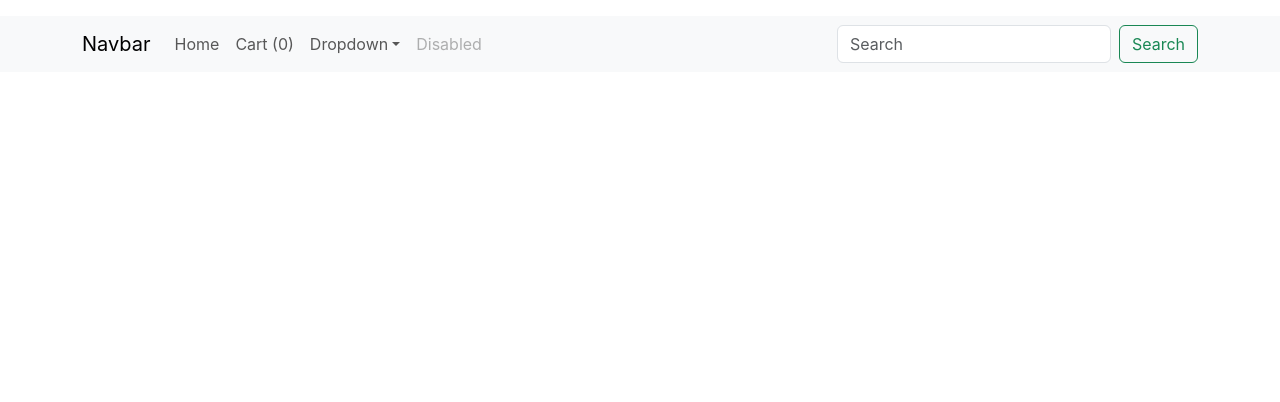
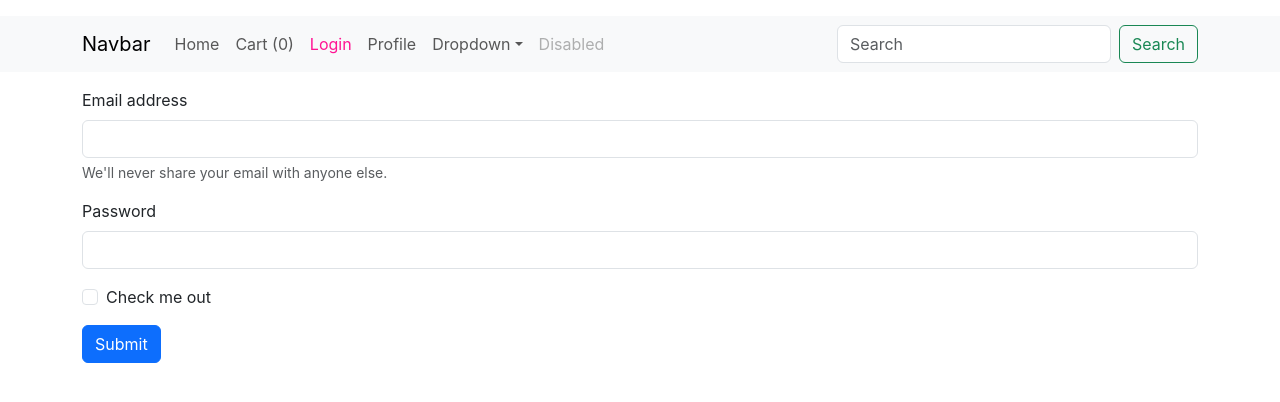
Before and after one commit to hoatq-fptaptech/t2203e_reactjs_demo, a React (Create React App) app: page /login in a window 1280 px wide. Shown: the top 402 px of the page. Built offline with nearby package versions, Linux system fonts and the light colour scheme.

Commit message:
demo token - login- profile

```diff
--- a/src/App.js
+++ b/src/App.js
@@ -7,6 +7,8 @@ import Product from './pages/Product';
 import INIT_STATE from './store/initState';
 import  { UserProvider } from './store/context';
 import reducer from './store/reducer';
+import Login from './pages/Login';
+import Profile from './pages/Profile';
 function App(){
   const localState = localStorage.getItem("state")?JSON.parse(localStorage.getItem("state")):INIT_STATE;
   // const [cart,setCart] = useState(localCart);
@@ -34,6 +36,8 @@ function App(){
             <Route path='/' element={<Home/>}/>
             <Route path='/cart' element={<Cart/>}/>
             <Route path='/product/:id' element={<Product/>}/>
+            <Route path='/login' element={<Login/>}/>
+            <Route path='/profile' element={<Profile/>}/>
         </Routes>
     </div>
     </UserProvider>
--- a/src/components/Navbar.js
+++ b/src/components/Navbar.js
@@ -17,6 +17,12 @@ function Navbar(){
                     </li>
                     <li className="nav-item">
                     <NavLink className={({isActive})=> isActive?"nav-link page-active":"nav-link"} to="/cart">Cart ({state.cart.length})</NavLink>
+                    </li>
+                    <li className="nav-item">
+                    <NavLink className={({isActive})=> isActive?"nav-link page-active":"nav-link"} to="/login">Login</NavLink>
+                    </li>
+                    <li className="nav-item">
+                    <NavLink className={({isActive})=> isActive?"nav-link page-active":"nav-link"} to="/profile">Profile</NavLink>
                     </li>
                     <li className="nav-item dropdown">
                     <a className="nav-link dropdown-toggle" href="#" role="button" data-bs-toggle="dropdown" aria-expanded="false">
--- /dev/null
+++ b/src/pages/Login.js
@@ -0,0 +1,44 @@
+import React, { useContext, useState } from "react";
+import UserContext from "../store/context";
+import { auth_login } from "../services/auth.service";
+import api from "../services/api";
+const Login = (props)=>{
+    const {state,dispatch} = useContext(UserContext);
+    const [user,setUser] = useState({email:"",password:""});
+    const handleInput = (event)=>{
+        user[event.target.name] = event.target.value;
+        setUser(user);
+    }
+    const loginSubmit = async (e)=>{
+        e.preventDefault();
+        const u = await auth_login(user);
+        dispatch({type:"AUTH_LOGIN",payload:u.token});
+        state.token = u.token;
+        setTimeout(()=>{dispatch({type:"HIDE_LOADING"})},1000);
+        localStorage.setItem("state",JSON.stringify(state));
+        api.defaults.headers.common["Authorization"] = `Bearer ${u.token}`;
+    }
+    return (
+        <section>
+          <div className='container'>
+          <form onSubmit={loginSubmit} method="post">
+            <div className="mb-3">
+                <label for="exampleInputEmail1" className="form-label">Email address</label>
+                <input type="email" onChange={handleInput} name="email" className="form-control" id="exampleInputEmail1" aria-describedby="emailHelp"/>
+                <div id="emailHelp" className="form-text">We'll never share your email with anyone else.</div>
+            </div>
+            <div className="mb-3">
+                <label for="exampleInputPassword1" className="form-label">Password</label>
+                <input type="password" onChange={handleInput} name="password" className="form-control" id="exampleInputPassword1"/>
+            </div>
+            <div className="mb-3 form-check">
+                <input type="checkbox" className="form-check-input" id="exampleCheck1"/>
+                <label className="form-check-label" for="exampleCheck1">Check me out</label>
+            </div>
+            <button type="submit" className="btn btn-primary">Submit</button>
+            </form>
+          </div>
+        </section>
+    );
+}
+export default Login;
--- /dev/null
+++ b/src/pages/Profile.js
@@ -0,0 +1,20 @@
+import React, { useEffect, useState } from "react";
+import { auth_profile } from "../services/auth.service";
+const Profile = (props)=>{
+    const [user,setUser] = useState({});
+    const getProfile = async ()=>{
+        const u = await auth_profile();
+        setUser(u);
+    }
+    useEffect(()=>{
+        getProfile();
+    },[]);
+    return (
+        <section>
+            <div className="container">
+                <h1>User: {user.name}</h1>
+            </div>
+        </section>
+    )
+}
+export default Profile;
--- a/src/services/api.js
+++ b/src/services/api.js
@@ -2,6 +2,6 @@ import axios from "axios";
 const BASE_URL = "https://localhost:7006/api/";
 const api = axios.create({
     baseURL:BASE_URL,
-  //  headers: {"Authorization":"..."}
+    //headers: {"Authorization":"Bearer ..."}
 });
 export default api;
--- /dev/null
+++ b/src/services/auth.service.js
@@ -0,0 +1,26 @@
+import api from "./api";
+
+export const auth_login = async (user)=>{
+    const url = "auth/login";
+    try {
+        const rs = await api.post(url,{email:user.email,password:user.password});
+       // const token = rs.data.token;
+        return rs.data;
+    } catch (error) {
+        alert("Tài khoản hoặc mật khẩu không đúng");
+        return {};
+    }
+
+}
+
+export const auth_profile = async ()=>{
+    const url = "auth/profile";
+    try {
+        const rs = await api.get(url);
+       // const token = rs.data.token;
+        return rs.data;
+    } catch (error) {
+        alert("Tài khoản hoặc mật khẩu không đúng");
+        return {};
+    }
+}
--- a/src/services/product.service.js
+++ b/src/services/product.service.js
@@ -30,4 +30,6 @@ export const find = async (id)=>{
 }
 export const post = async (product)=>{
     // post product
+    //api.post("/login",{email:"...",password:"..."});
+    // api.defaults.headers.common["Authorization"] = "Bearer ....";
 }
--- a/src/store/initState.js
+++ b/src/store/initState.js
@@ -1,6 +1,7 @@
 const INIT_STATE = {
     cart: [],
     favourites:[],
-    isLoading:false
+    isLoading:false,
+    token:null
 }
 export default INIT_STATE;
--- a/src/store/reducer.js
+++ b/src/store/reducer.js
@@ -4,6 +4,7 @@ const reducer = (state,action)=>{ // action: {type:.. payload:..}
             cart:action.payload,
             isLoading:true
         };
+        case "AUTH_LOGIN": return {...state,token:action.payload,isLoading:true};
         case "SHOW_LOADING": return {...state,isLoading:true};
         case "HIDE_LOADING": return {...state,isLoading:false};
         default: return state;
```
